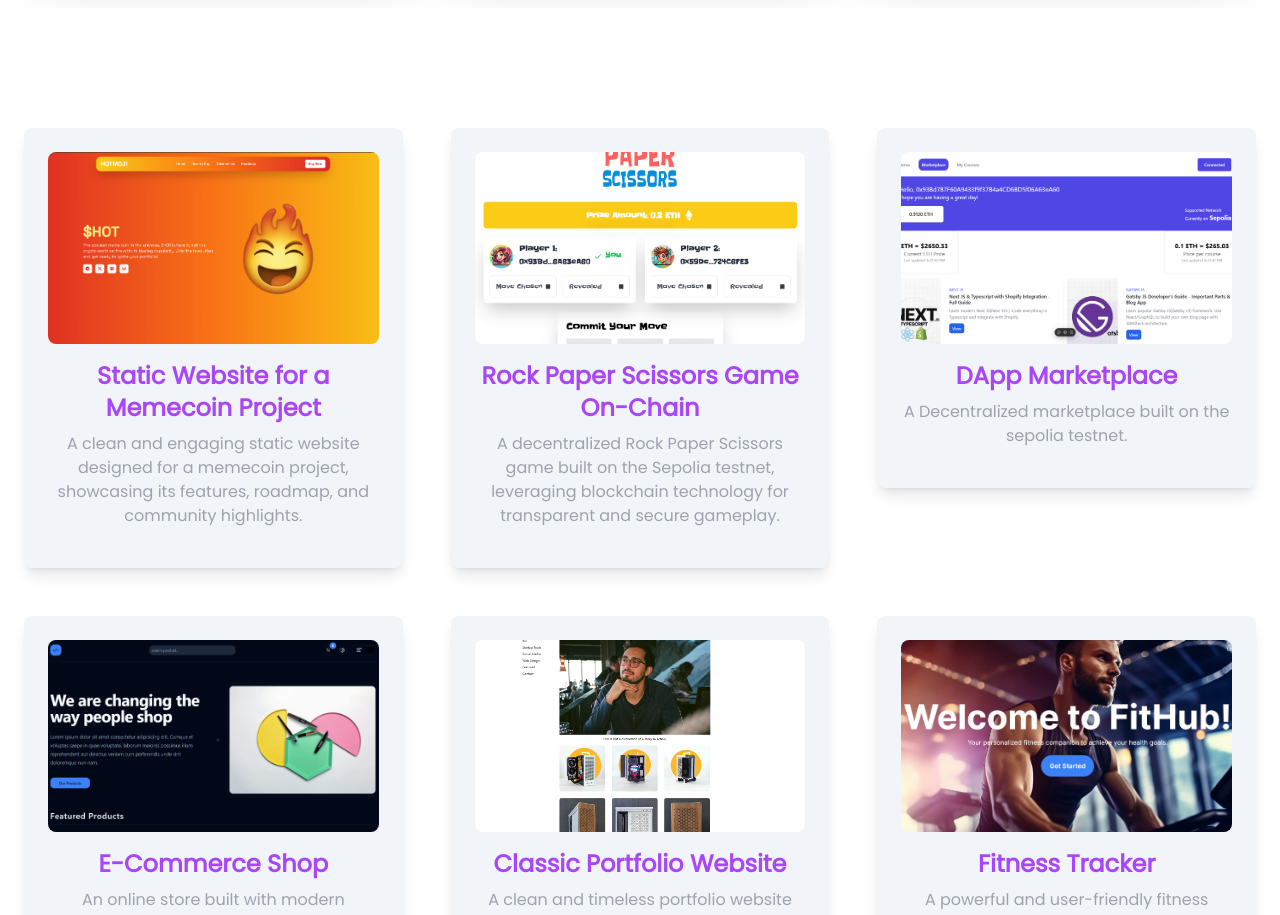
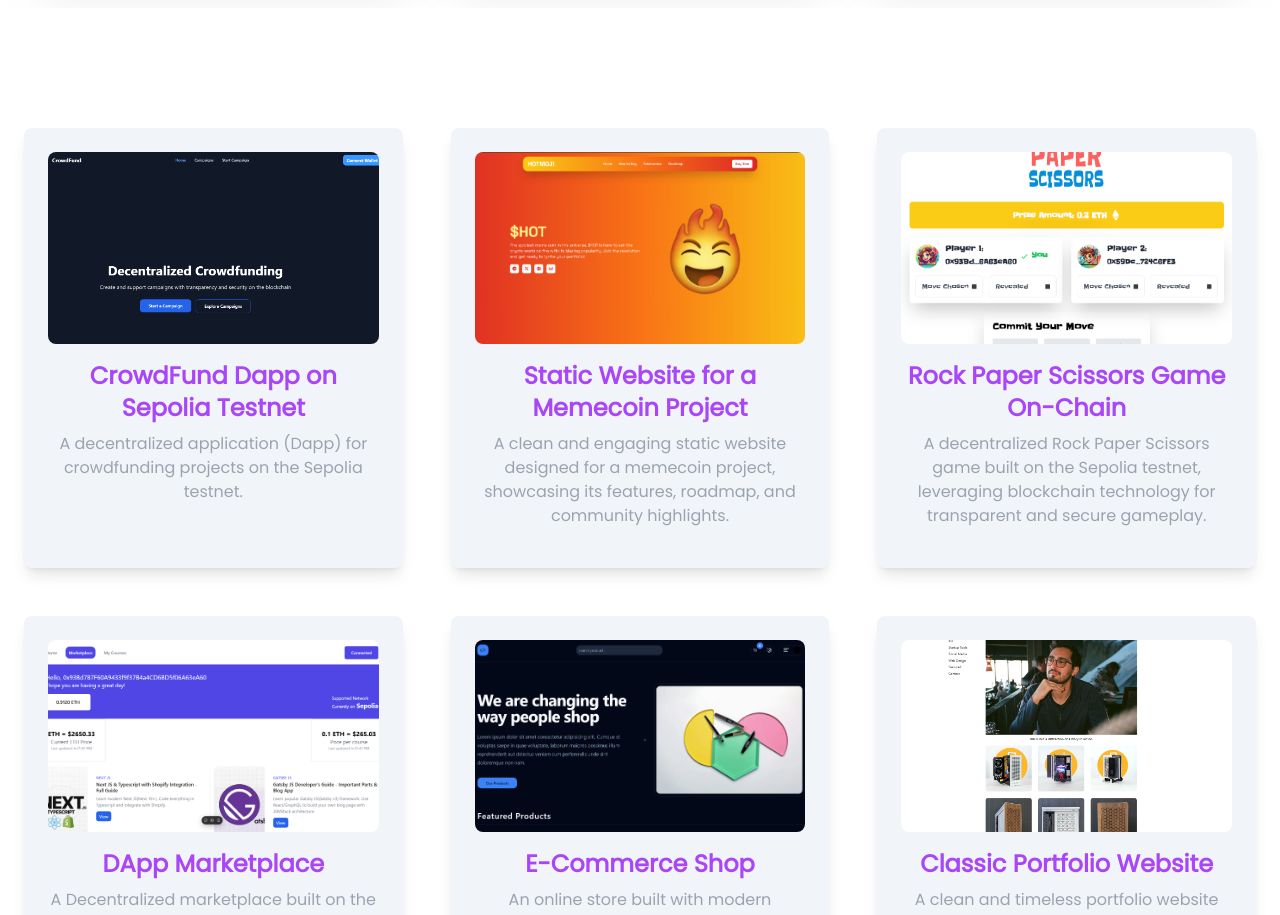
Before and after one commit to MariooY2/orionchain, a Next.js app: page / in a window 1280 px wide. Shown: the part 2240-3155 px from the top of the page. Built offline with nearby package versions, Linux system fonts and the light colour scheme.

Commit message:
added a project

```diff
--- a/components/Project.tsx
+++ b/components/Project.tsx
@@ -15,7 +15,7 @@ const Project = ({
   return (
     <Link
       href={link}
-      className="text-custom block rounded-lg shadow-lg p-6 bg-slate-100 hover:shadow-2xl hover:scale-105 transform transition-transform duration-300"
+      className="h-full text-custom block rounded-lg shadow-lg p-6 bg-slate-100 hover:shadow-2xl hover:scale-105 transform transition-transform duration-300"
     >
       <div className="relative w-full h-48 mb-4 overflow-hidden rounded-lg">
         <Image
--- a/components/ProjectSection.tsx
+++ b/components/ProjectSection.tsx
@@ -3,6 +3,13 @@ import { motion } from "framer-motion";
 import Project from "./Project";
 
 const projects = [
+  {
+    image: "/Crowdfund.png",
+    title: "CrowdFund Dapp on Sepolia Testnet",
+    description:
+      "A decentralized application (Dapp) for crowdfunding projects on the Sepolia testnet.",
+    link: "https://crowd-fund-mu.vercel.app/",
+  },
   {
     image: "/memecoin.png",
     title: "Static Website for a Memecoin Project",
--- a/components/Services.tsx
+++ b/components/Services.tsx
@@ -72,8 +72,17 @@ const Services = () => {
             whileInView={{ y: 0, opacity: 1 }}
             viewport={{ once: true }}
             transition={{ duration: 0.5, delay: index * 0.1 }}
-            whileHover={{ scale: 1.05, backgroundColor: "#f3f4f6" }}
-            className="flex flex-col items-center text-center p-6 shadow-2xl rounded-lg"
+            whileHover={{
+              scale: 1.05,
+              backgroundColor: "#f3f4f6",
+              color: "#a946f8",
+            }}
+            whileTap={{
+              scale: 0.95,
+              backgroundColor: "#f3f4f6",
+              color: "#a946f8",
+            }}
+            className="flex flex-col items-center text-center p-6 shadow-2xl rounded-lg "
           >
             <motion.div
               initial={{ scale: 0.5, opacity: 0 }}
@@ -84,7 +93,9 @@ const Services = () => {
             >
               {service.icon}
             </motion.div>
+
             <h4 className="text-xl font-bold mb-2">{service.title}</h4>
+
             <p className="text-black">{service.description}</p>
           </motion.div>
         ))}
```
Also changed, not shown: public/Crowdfund.png (added).
